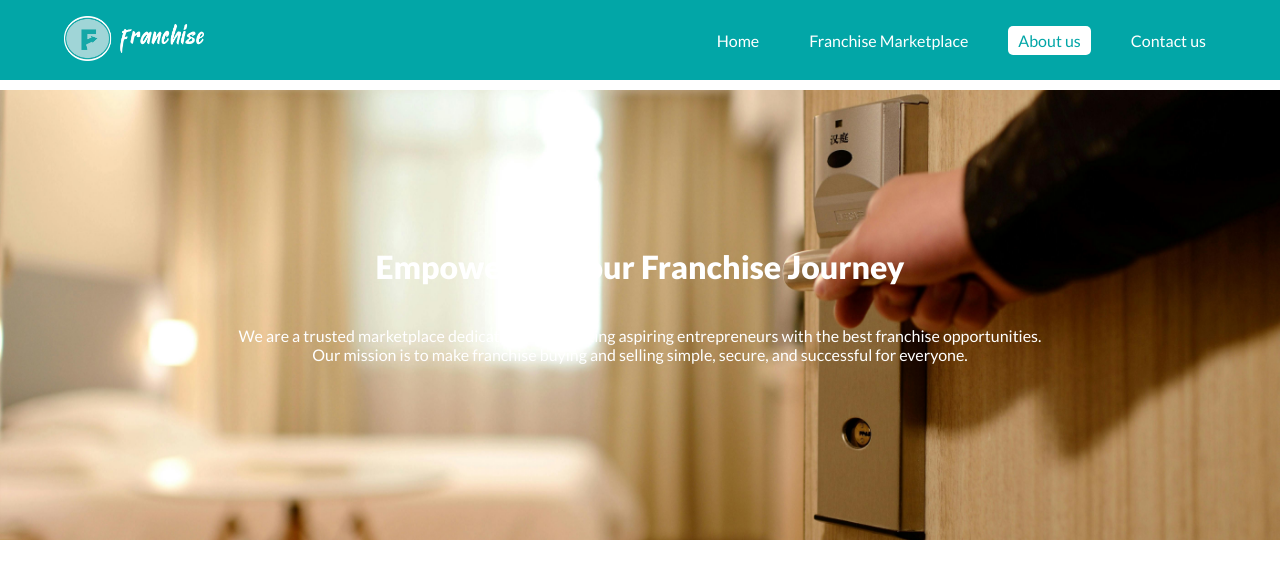
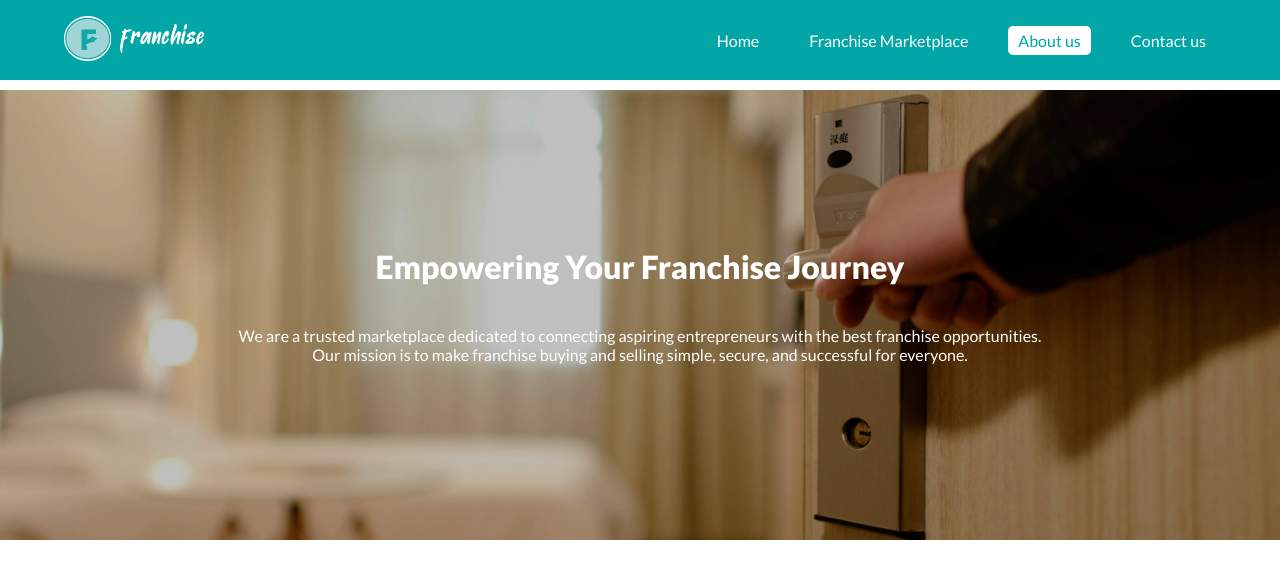
Before and after one commit to kesavaram9751/Franchise-Project, a plain HTML site: page About-us.html in a window 1280 px wide. Shown: the top 562 px of the page. Drawn offline with Linux system fonts and the light colour scheme; grey boxes are pictures that could not be loaded.

Commit message:
project finished withhout correction

```diff
--- a/css/About-us.css
+++ b/css/About-us.css
@@ -4,6 +4,8 @@
   align-items: center;
   justify-content: center;
   background-image: url(../image/banner.jpg);
+      background-color:var(--bg-opacity-black-color);
+    background-blend-mode: overlay;
   background-size: cover;
   background-repeat: no-repeat;
   background-position: center;
--- a/css/FranchiseMarketplace.css
+++ b/css/FranchiseMarketplace.css
@@ -5,6 +5,8 @@
   align-items: center;
   justify-content: center;
   background-image: url(../image/banner.jpg);
+      background-color:var(--bg-opacity-black-color);
+    background-blend-mode: overlay;
   background-size: cover;
   background-repeat: no-repeat;
   background-position: center;
--- a/css/Style.css
+++ b/css/Style.css
@@ -10,7 +10,7 @@
     --bg-primary-color: #02A6a7;
     --bg-secondary-color: #9fd9ed;
     --bg-textury-color: #ffffff;
-    --bg-opacity-black-color: #00000020;
+    --bg-opacity-black-color: #00000040;
     --bg-gray-color: #00000010;
 
     --primary-color: #02A6a7;
--- a/css/index.css
+++ b/css/index.css
@@ -1,9 +1,9 @@
 .hero {
     height: 400px;
     width: 100%;
+    background: url(../image/banner-2.jpg.png);
     background-color:var(--bg-opacity-black-color);
     background-blend-mode: overlay;
-    background: url(../image/banner-2.jpg.png);
     background-repeat: repeat;
     background-size: cover;
     background-position: bottom;
@@ -261,6 +261,8 @@
 } */
 .categories .wrapper .category-container .category:nth-child(1) {
     background-image: url(../image/food.jpg);
+        background-color:var(--bg-opacity-black-color);
+    background-blend-mode: overlay;
     background-size: cover;
     background-repeat: no-repeat;
 
@@ -268,6 +270,8 @@
 
 .categories .wrapper .category-container .category:nth-child(2) {
     background-image: url(../image/beauty.jpg);
+        background-color:var(--bg-opacity-black-color);
+    background-blend-mode: overlay;
     background-size: cover;
     background-repeat: no-repeat;
 
@@ -275,6 +279,8 @@
 
 .categories .wrapper .category-container .category:nth-child(3) {
     background-image: url(../image/education.jpg);
+        background-color:var(--bg-opacity-black-color);
+    background-blend-mode: overlay;
     background-size: cover;
     background-repeat: no-repeat;
 
@@ -282,6 +288,8 @@
 
 .categories .wrapper .category-container .category:nth-child(4) {
     background-image: url(../image/healthcare.jpg);
+        background-color:var(--bg-opacity-black-color);
+    background-blend-mode: overlay;
     background-size: cover;
     background-repeat: no-repeat;
 
@@ -289,6 +297,8 @@
 
 .categories .wrapper .category-container .category:nth-child(5) {
     background-image: url(../image/automotive.jpg);
+        background-color:var(--bg-opacity-black-color);
+    background-blend-mode: overlay;
     background-size: cover;
     background-repeat: no-repeat;
 
```
